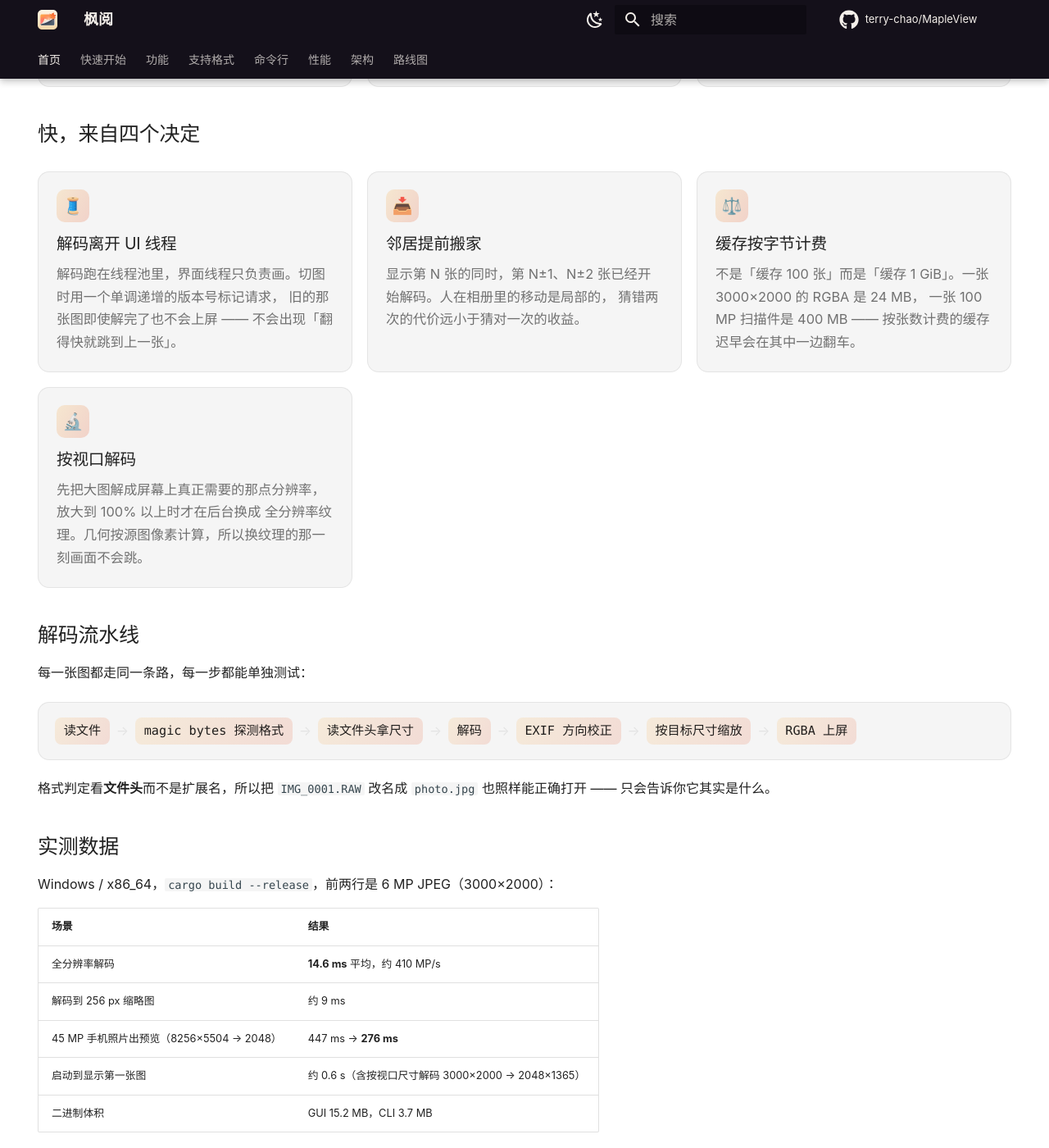
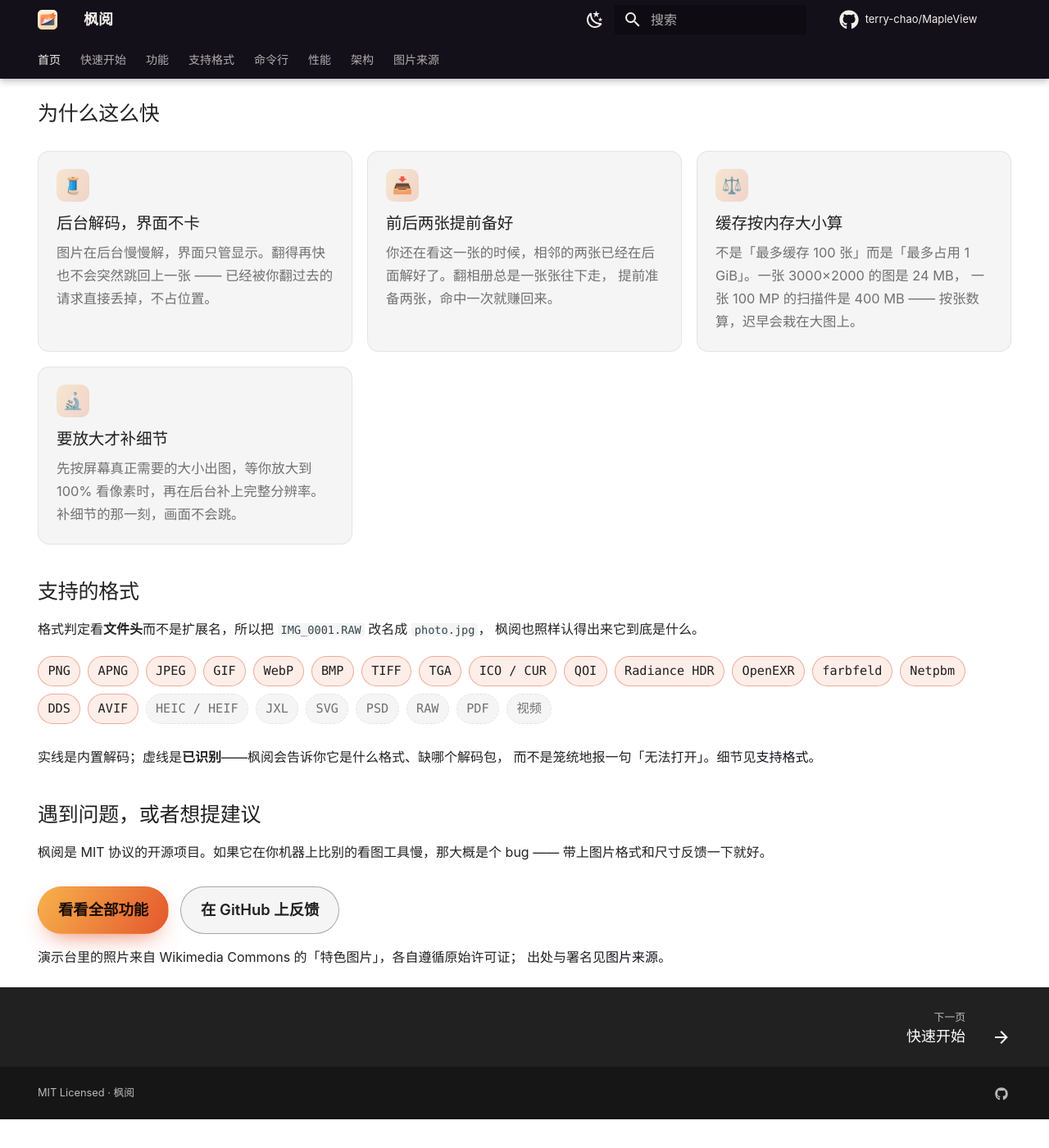
Before and after one commit to terry-chao/MapleView, an MkDocs documentation site: the page built from docs/index.md, in a window 1280 px wide and 1400 px high, scrolled down 2817 px. Shown: the whole window at 82% size. Built offline with MkDocs 1.6.1 and Material for MkDocs 9.7.7, drawn with Linux system fonts in a browser that asks for light colours; comment, search, counter and statistics services are not loaded; after the commit the page ends 4182 px from its top, so only the background shows below that; some of the changed text lies outside the part shown.

Commit message:
docs(site): 删除路线图，首页改为面向使用者
官网不再写路线图和开发进展，首页只讲已经能做的事。

删除 docs/roadmap.md 与导航里的「路线图」；formats.md 去掉 M2/M3 这类里程碑说法，只描述「能识别但还打不开」的当前状态；首页删掉「两分钟跑起来」「解码流水线」「实测数据」这些开发向内容（细节在快速开始 / 架构 / 性能页里本来就有），演示说明与结尾 CTA 也换成面向使用者的说法；导航补上「图片来源」，首页脚注链到署名页。

````diff
--- a/docs/formats.md
+++ b/docs/formats.md
@@ -19,23 +19,20 @@
 | DDS | 含压缩纹理变体 |
 | AVIF | 通过 `ravif` / `rav1e` 解码路径 |
 
-## 已识别，需要可选编解码包
+## 能识别，但还打不开
 
-这些格式枫阅能**认出来**，但不会假装自己能解 —— 会明确告诉你缺哪个包，
-而不是笼统地报「无法打开」。
+下面这些格式枫阅能通过文件头**认出来**，也会明确告诉你它是什么、缺哪个解码器，
+而不是笼统地报「无法打开」—— 只是还不能真的把像素解出来。
 
-| 格式 | 需要的包 |
+| 格式 | 需要的解码器 |
 | --- | --- |
 | HEIC / HEIF | `libheif` |
 | JPEG XL | `libjxl` |
 | SVG | `resvg` |
-| PSD | 自带 PSD 解析（M3） |
+| PSD | 内置 PSD 解析 |
 | RAW | `libraw` |
 | PDF | `pdfium` |
 | 视频帧 | `ffmpeg` |
-
-编解码包走运行时 `libloading` 动态加载：不带这些 `.dll` / `.so` 时程序照常启动，
-只有真的去开那类文件时才需要它们。这是 M3 的内容。
 
 ## 大图策略
 
@@ -43,6 +40,6 @@
 | --- | --- |
 | ≤ 64 MP | 正常解码（覆盖市面上所有消费级相机） |
 | 64 MP ~ 512 MP | 自动降采样到 64 MP 再显示，不拒绝、不 OOM |
-| > 512 MP | 报错并说明原因（需要瓦片解码，属于 M2 之后的工作） |
+| > 512 MP | 报错并说明原因 |
 
 64 MP 这个上限对应最坏情况 256 MiB 的 RGBA 分配（`DEFAULT_MAX_DECODE_PIXELS`）。
--- a/docs/index.md
+++ b/docs/index.md
@@ -8,17 +8,16 @@ hide:
 
 ## 上面那个演示不是特效
 
-你刚才看到的每一毫秒都是这台机器上跑出来的：图片由 Web Worker 用
-`createImageBitmap` 真正解码，缓存按**字节**计费，翻页时旧请求会被版本号取消。
-页面把这个过程做成了可比较的两条管线 —— 点一下就能感受到差别：
+你刚才看到的每一毫秒都是这台机器上真正跑出来的，不是提前画好的动画。
+演示台里放了两种模式，点一下就能对比出差别：
 
-| 管线 | 行为 | 你该看到什么 |
+| 模式 | 它是怎么做的 | 你会看到什么 |
 | --- | --- | --- |
-| ⚡ **闪电管线** | 预取邻居 + 字节预算缓存 + 按视口分辨率解码 | 第一次约 10~40 ms，之后翻回同一张是**零解码** |
-| 🐌 **朴素管线** | 无预取、无缓存，每次都把原图整张解出来 | 每次都是同样的等待，红色数字一直在跳 |
+| ⚡ **枫阅** | 提前准备好相邻的图片，翻回看过的图直接显示 | 第一次约 10~40 ms，再翻回来是**瞬间** |
+| 🐌 **其他看图工具** | 每翻一页都从头把整张图重新解一遍 | 每次都等一样久，红色数字一直在跳 |
 
-这不是把桌面端搬进浏览器，而是**同一套策略**的浏览器实现。桌面端的瓶颈在解码器
-而不是界面逻辑，所以这些取舍在两端是通用的。
+它跑在浏览器里，但用的是和桌面端同一套办法：提前准备 + 缓存，所以你在浏览器里
+感受到的那个差距，就是桌面端翻相册时的差距。
 
 ## 主要功能
 
@@ -67,68 +66,39 @@ hide:
   </div>
 </div>
 
-## 快，来自四个决定
+## 为什么这么快
 
 <div class="mx-cards">
   <div class="mx-card">
     <span class="mx-card__glyph">🧵</span>
-    <h3>解码离开 UI 线程</h3>
-    <p>解码跑在线程池里，界面线程只负责画。切图时用一个单调递增的版本号标记请求，
-       旧的那张图即使解完了也不会上屏 —— 不会出现「翻得快就跳到上一张」。</p>
+    <h3>后台解码，界面不卡</h3>
+    <p>图片在后台慢慢解，界面只管显示。翻得再快也不会突然跳回上一张 ——
+       已经被你翻过去的请求直接丢掉，不占位置。</p>
   </div>
   <div class="mx-card">
     <span class="mx-card__glyph">📥</span>
-    <h3>邻居提前搬家</h3>
-    <p>显示第 N 张的同时，第 N±1、N±2 张已经开始解码。人在相册里的移动是局部的，
-       猜错两次的代价远小于猜对一次的收益。</p>
+    <h3>前后两张提前备好</h3>
+    <p>你还在看这一张的时候，相邻的两张已经在后面解好了。翻相册总是一张张往下走，
+       提前准备两张，命中一次就赚回来。</p>
   </div>
   <div class="mx-card">
     <span class="mx-card__glyph">⚖️</span>
-    <h3>缓存按字节计费</h3>
-    <p>不是「缓存 100 张」而是「缓存 1 GiB」。一张 3000×2000 的 RGBA 是 24 MB，
-       一张 100 MP 扫描件是 400 MB —— 按张数计费的缓存迟早会在其中一边翻车。</p>
+    <h3>缓存按内存大小算</h3>
+    <p>不是「最多缓存 100 张」而是「最多占用 1 GiB」。一张 3000×2000 的图是 24 MB，
+       一张 100 MP 的扫描件是 400 MB —— 按张数算，迟早会栽在大图上。</p>
   </div>
   <div class="mx-card">
     <span class="mx-card__glyph">🔬</span>
-    <h3>按视口解码</h3>
-    <p>先把大图解成屏幕上真正需要的那点分辨率，放大到 100% 以上时才在后台换成
-       全分辨率纹理。几何按源图像素计算，所以换纹理的那一刻画面不会跳。</p>
+    <h3>要放大才补细节</h3>
+    <p>先按屏幕真正需要的大小出图，等你放大到 100% 看像素时，再在后台补上完整分辨率。
+       补细节的那一刻，画面不会跳。</p>
   </div>
 </div>
 
-## 解码流水线
+## 支持的格式
 
-每一张图都走同一条路，每一步都能单独测试：
-
-<div class="mx-flow">
-  <span>读文件</span><i>→</i>
-  <span>magic bytes 探测格式</span><i>→</i>
-  <span>读文件头拿尺寸</span><i>→</i>
-  <span>解码</span><i>→</i>
-  <span>EXIF 方向校正</span><i>→</i>
-  <span>按目标尺寸缩放</span><i>→</i>
-  <span>RGBA 上屏</span>
-</div>
-
-格式判定看**文件头**而不是扩展名，所以把 `IMG_0001.RAW` 改名成 `photo.jpg`
-也照样能正确打开 —— 只会告诉你它其实是什么。
-
-## 实测数据
-
-Windows / x86_64，`cargo build --release`，前两行是 6 MP JPEG（3000×2000）：
-
-| 场景 | 结果 |
-| --- | --- |
-| 全分辨率解码 | **14.6 ms** 平均，约 410 MP/s |
-| 解码到 256 px 缩略图 | 约 9 ms |
-| 45 MP 手机照片出预览（8256×5504 → 2048） | 447 ms → **276 ms** |
-| 启动到显示第一张图 | 约 0.6 s（含按视口尺寸解码 3000×2000 → 2048×1365） |
-| 二进制体积 | GUI 15.2 MB，CLI 3.7 MB |
-
-Debug 构建下同样一张图约 18 ms —— 说明瓶颈在解码本身，而不在应用逻辑上。
-完整方法和复现命令见[性能](performance.md)。
-
-## 能打开的格式
+格式判定看**文件头**而不是扩展名，所以把 `IMG_0001.RAW` 改名成 `photo.jpg`，
+枫阅也照样认得出来它到底是什么。
 
 <div class="mx-badges">
   <span class="mx-badge mx-badge--on">PNG</span>
@@ -156,48 +126,18 @@ Debug 构建下同样一张图约 18 ms —— 说明瓶颈在解码本身，而
   <span class="mx-badge mx-badge--soft">视频</span>
 </div>
 
-实线是内置解码；虚线是**已识别**、装上可选编解码包即可打开 —— 会给出明确提示，
-而不是笼统的「无法打开」。细节见[支持格式](formats.md)。
+实线是内置解码；虚线是**已识别**——枫阅会告诉你它是什么格式、缺哪个解码包，
+而不是笼统地报一句「无法打开」。细节见[支持格式](formats.md)。
 
-## 两分钟跑起来
+## 遇到问题，或者想提建议
 
-需要 Rust 1.85+（edition 2024）。
-
-```powershell
-git clone https://github.com/terry-chao/MapleView
-cd MapleView
-cargo build --release
-
-# 打开一张图（会顺带加载同目录的兄弟文件，方便左右翻页）
-.\target\release\mapleview.exe D:\photos\IMG_0001.jpg
-
-# 或者整个文件夹
-.\target\release\mapleview.exe D:\photos
-```
-
-也可以直接 `cargo run --release -p mapleview-app -- D:\photos`。
-更多细节见[快速开始](start.md)。
-
-## 路线图
-
-<ul class="mx-timeline">
-  <li class="is-done"><b>M0</b> workspace 骨架、开窗、显示图片、适应窗口</li>
-  <li class="is-done"><b>M1</b> 缩放/平移、键盘操作、多线程解码、缓存、EXIF 方向、文件夹导航、预取</li>
-  <li><b>M2</b> 缩略图条、幻灯片、ICC 色彩管理、磁盘缩略图缓存、完整的两级解码管线</li>
-  <li><b>M3</b> 可选编解码包（HEIC / JXL / SVG / RAW / PDF），运行时 <code>libloading</code> 加载</li>
-  <li><b>M4</b> 安装包、文件关联、右键菜单、单实例</li>
-  <li><b>M5</b> criterion 基准、解码器 fuzz、格式语料库黄金图回归</li>
-</ul>
-
-现在处于 **M1 完成**。诚实的已知限制都写在[路线图](roadmap.md)里 ——
-比如帧动画目前只显示第一帧，也没有 ICC 色彩管理。
-
-## 想要更快，或者想吐槽
-
-枫阅是 MIT 协议的开源项目，issue 和 PR 都欢迎。
-如果它在你机器上比别的看图工具慢，那是个 bug，请带上格式和尺寸开个 issue。
+枫阅是 MIT 协议的开源项目。如果它在你机器上比别的看图工具慢，那大概是个 bug ——
+带上图片格式和尺寸反馈一下就好。
 
 <div class="mx-cta" style="margin-top:1.4rem">
-  <a class="mx-btn mx-btn--primary" href="https://github.com/terry-chao/MapleView">在 GitHub 上查看</a>
-  <a class="mx-btn" href="start/">从源码开始</a>
+  <a class="mx-btn mx-btn--primary" href="features/">看看全部功能</a>
+  <a class="mx-btn" href="https://github.com/terry-chao/MapleView">在 GitHub 上反馈</a>
 </div>
+
+<p class="mx-credit">演示台里的照片来自 Wikimedia Commons 的「特色图片」，各自遵循原始许可证；
+出处与署名见<a href="credits/">图片来源</a>。</p>
--- a/docs/roadmap.md
+++ /dev/null
@@ -1,41 +0,0 @@
-# 路线图
-
-## 已完成
-
-<ul class="mx-timeline">
-  <li class="is-done">
-    <b>M0</b> workspace 骨架、窗口、显示图片、适应窗口
-  </li>
-  <li class="is-done">
-    <b>M1</b> 缩放 / 平移、键盘操作、多线程解码、缓存、EXIF 方向、文件夹导航、预取
-  </li>
-</ul>
-
-## 计划中
-
-<ul class="mx-timeline">
-  <li><b>M2</b> 缩略图条、幻灯片、ICC 色彩管理、磁盘缩略图缓存、按视口分辨率解码的完整两级管线</li>
-  <li><b>M3</b> 可选编解码包（HEIC / JXL / SVG / RAW / PDF），运行时 <code>libloading</code> 加载</li>
-  <li><b>M4</b> 安装包、文件关联、右键菜单、单实例</li>
-  <li><b>M5</b> <code>criterion</code> 基准、解码器 fuzz、格式语料库黄金图回归</li>
-</ul>
-
-## 已知限制
-
-这些是**现在**确实做不到的事，写在这里而不是藏起来：
-
-- **帧动画**：GIF / WebP 目前只显示第一帧。
-- **色彩管理**：没有 ICC 支持，广色域图片会按 sRGB 直接显示，颜色偏淡。
-- **mipmap**：缩放后的纹理没有 mipmap（wgpu 后端不支持 `mipmap_mode`）。
-  但预览纹理本身就是按视口尺寸解码的，所以正常浏览不会有锯齿问题。
-- **超大图**：超过 512 MP 的图（大幅扫描件、全景）会直接报错，需要瓦片解码，
-  属于 M2 之后的工作。64 MP ~ 512 MP 之间会自动降采样，不会 OOM。
-- **可选格式**：HEIC / JXL / SVG / RAW / PDF / 视频只能识别、不能解码，等 M3。
-
-## 怎么参与
-
-如果枫阅在你机器上比别的看图工具慢，那是个 bug。开 issue 时请带上：
-
-- 图片格式与像素尺寸（`mapleview-cli info` 的输出最好）
-- 复现步骤和 `RUST_LOG=mapleview=debug` 的日志
-- 如果是某类文件打不开，尽量提供一张可以公开的最小样本
--- a/mkdocs.yml
+++ b/mkdocs.yml
@@ -1,7 +1,8 @@
 # 枫阅 官网 —— MkDocs + Material，首页是一块自己写的交互式演示。
 #
 # 本地预览：
-#   python tools/gen_site_assets.py   # 生成演示图集与品牌资源（只需跑一次）
+#   python tools/gen_site_assets.py     # 生成品牌资源（不联网）
+#   python tools/fetch_demo_photos.py   # 抓取演示图集（联网，只需跑一次）
 #   mkdocs serve
 #
 # 构建：
@@ -118,4 +119,4 @@ nav:
   - 命令行: cli.md
   - 性能: performance.md
   - 架构: architecture.md
-  - 路线图: roadmap.md
+  - 图片来源: credits.md
````
